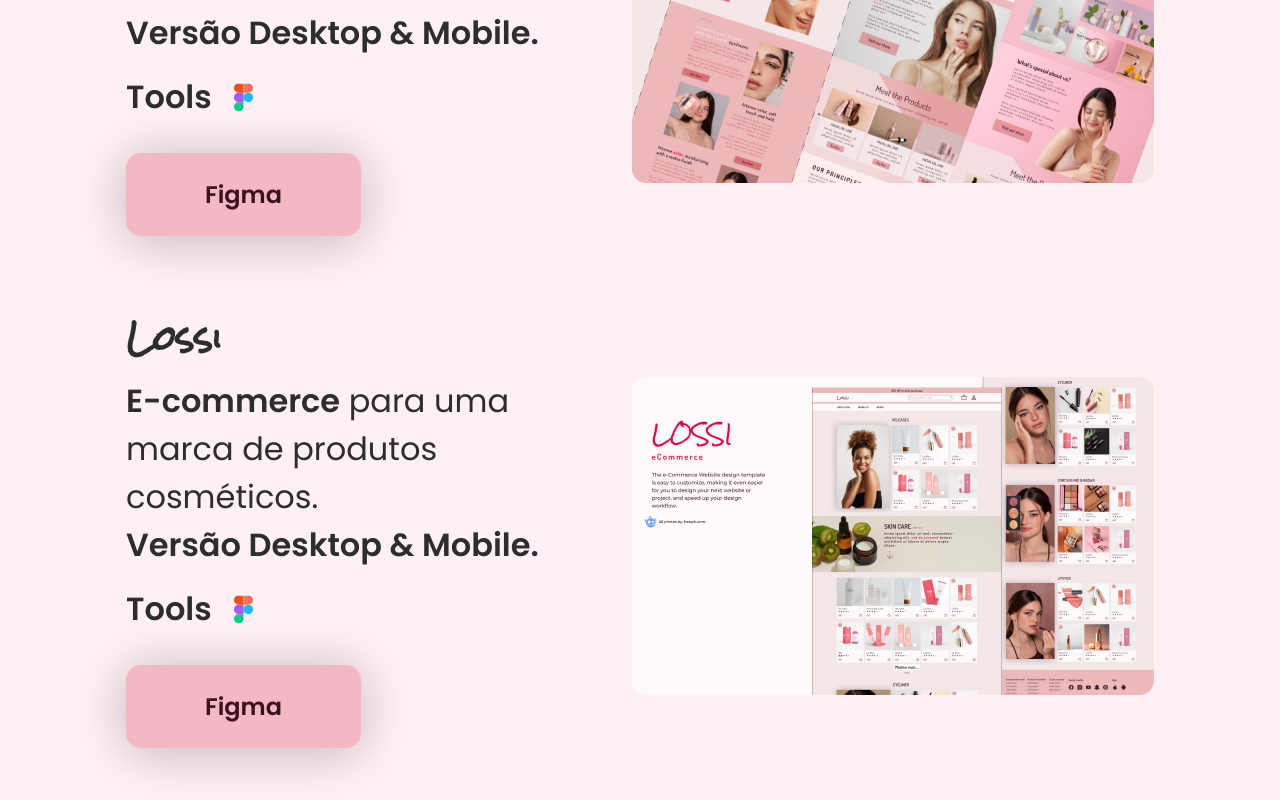
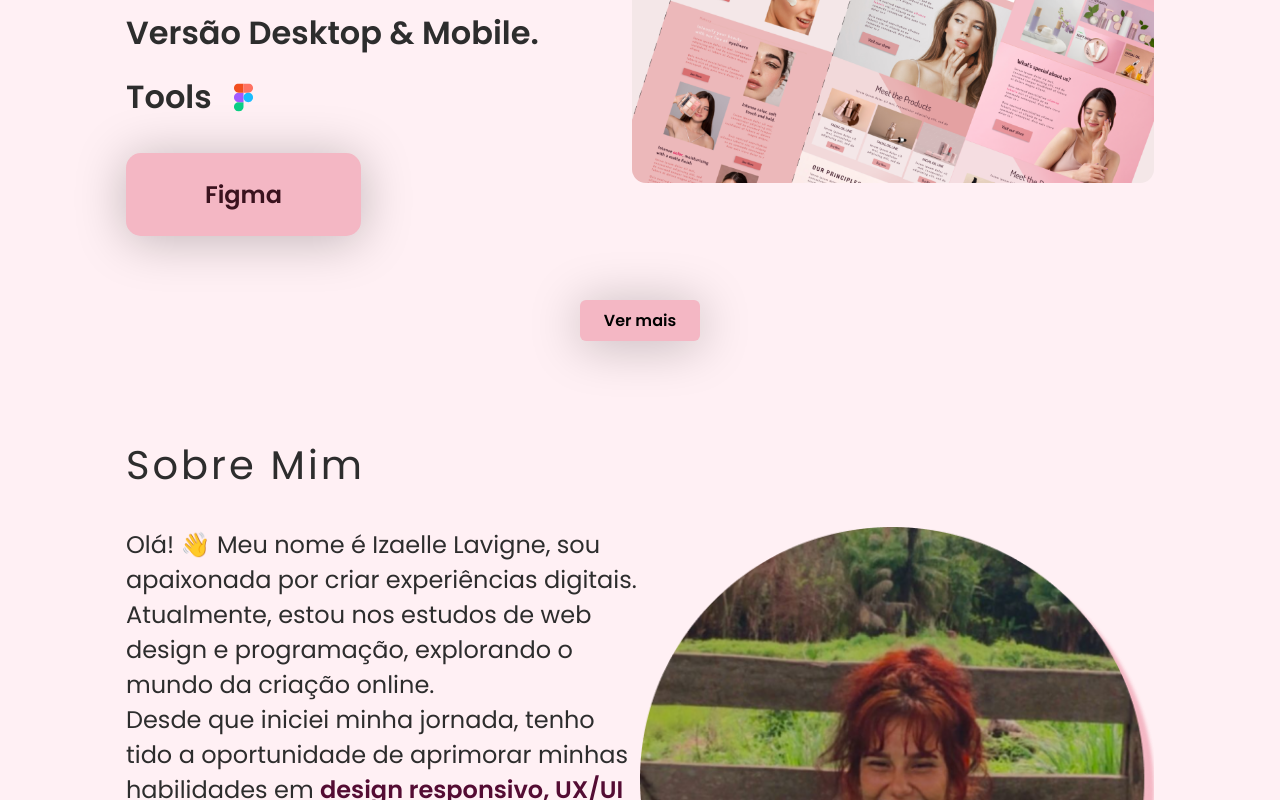
Before and after one commit to LeoCesar0/ellelavigne-portfolio, a React (Vite) app: page / in a window 1280 px wide. Shown: the part 1517-2317 px from the top of the page. Built offline with nearby package versions, Linux system fonts and the light colour scheme.

Commit message:
refactor: variables name

```diff
--- a/src/components/Footer/styles.module.scss
+++ b/src/components/Footer/styles.module.scss
@@ -2,7 +2,7 @@
 
 .footer {
   padding: 1.25rem 0;
-  background-color: var(--background-secundary-color);
+  background-color: var(--background-secondary-color);
 }
 
 .title {
--- a/src/section/Projects/index.jsx
+++ b/src/section/Projects/index.jsx
@@ -1,15 +1,27 @@
+import { useState } from "react";
 import { CardProject } from "../../components/CardProject";
 import { PROJECTS } from "../../static/projects";
 import styles from "./styles.module.scss";
+import { useMemo } from "react";
 
 export const Projects = () => {
+  const [projectOnView, setProjectsOnView] = useState(2);
+
+  const seeMore = () => {
+    setProjectsOnView(prev => prev + 3);
+  }
+
+  const projectsList = useMemo(() => {
+    return PROJECTS.slice(0, projectOnView);
+  }, [PROJECTS, projectOnView])
+
   return (
     <>
       <main className={styles.main} id="projetos">
         <div className="container">
           <h2 className={styles.title}>Projetos</h2>
           <div className={styles.cards}>
-            {PROJECTS.map((project, index) => {
+            {projectsList.map((project, index) => {
               return (
                 <CardProject
                   key={project.title + "-" + index}
@@ -17,6 +29,11 @@
                 />
               );
             })}
+            {projectsList.length < PROJECTS.length && (
+              <button className={styles.seeMore} onClick={seeMore}>
+                Ver mais
+              </button>
+            )}
           </div>
         </div>
       </main>
--- a/src/section/Projects/styles.module.scss
+++ b/src/section/Projects/styles.module.scss
@@ -20,3 +20,24 @@
     gap: pxsToRem(54);
   }
 }
+
+.seeMore {
+  margin-top: 2rem;
+  display: flex;
+  width: max-content;
+  margin: 0 auto;
+  padding: 0.5rem 1.5rem;
+
+  justify-content: center;
+  align-items: center;
+  gap: 1rem;
+
+  border-radius: 6px;
+  box-shadow: 0 4px 50px 0 rgb(0, 0, 0, 25%);
+  font-weight: 600;
+  text-align: center;
+  font-size: pxsToRem(16);
+
+  background-color: var(--bnt-color);
+
+}
--- a/src/styles/global.scss
+++ b/src/styles/global.scss
@@ -15,7 +15,7 @@
 
 :root {
   --background-color: #fff0f4;
-  --background-secundary-color: #ffdde6;
+  --background-secondary-color: #ffdde6;
   --bnt-color: #f4b7c4;
   --text-color: #2d2d2d;
 }
```
